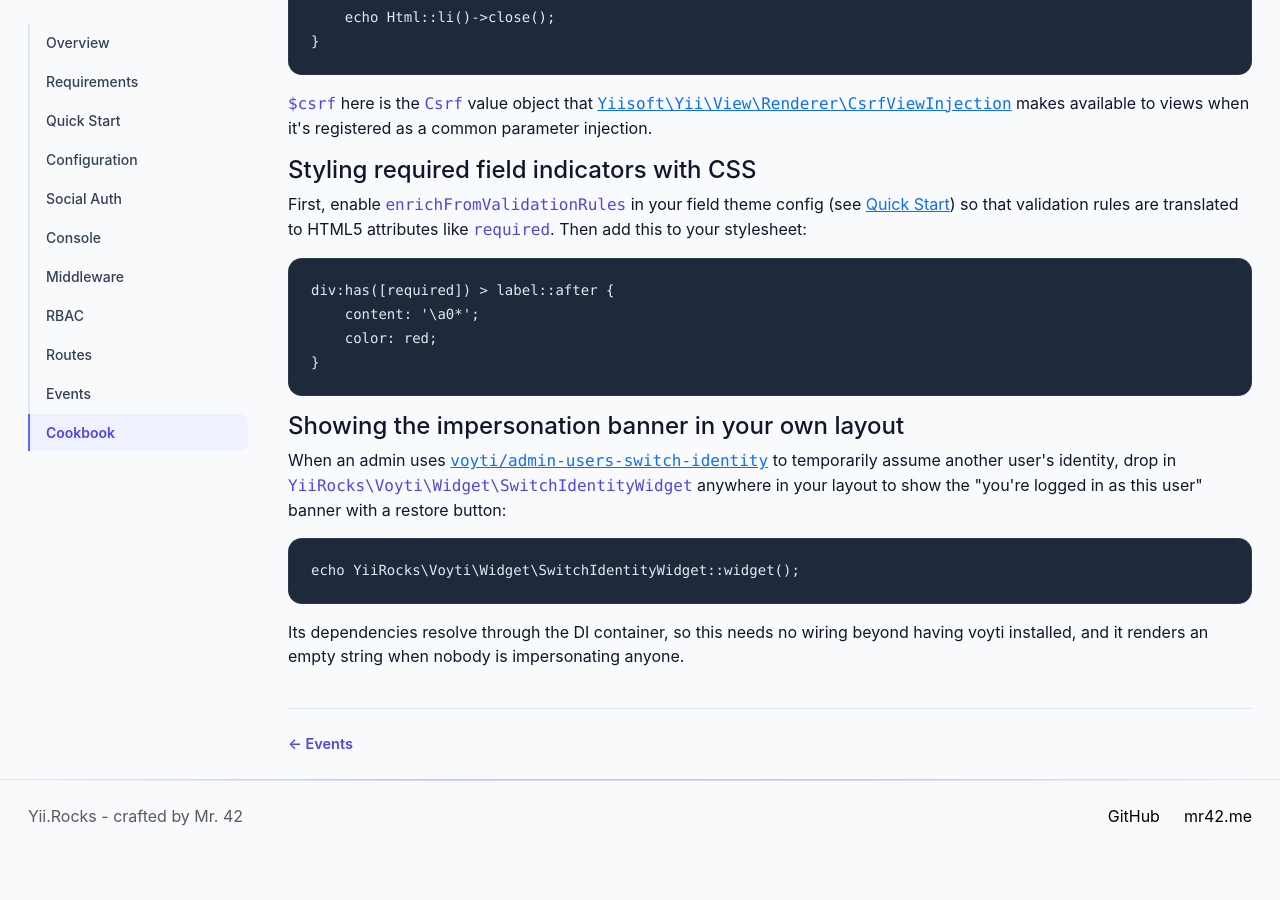
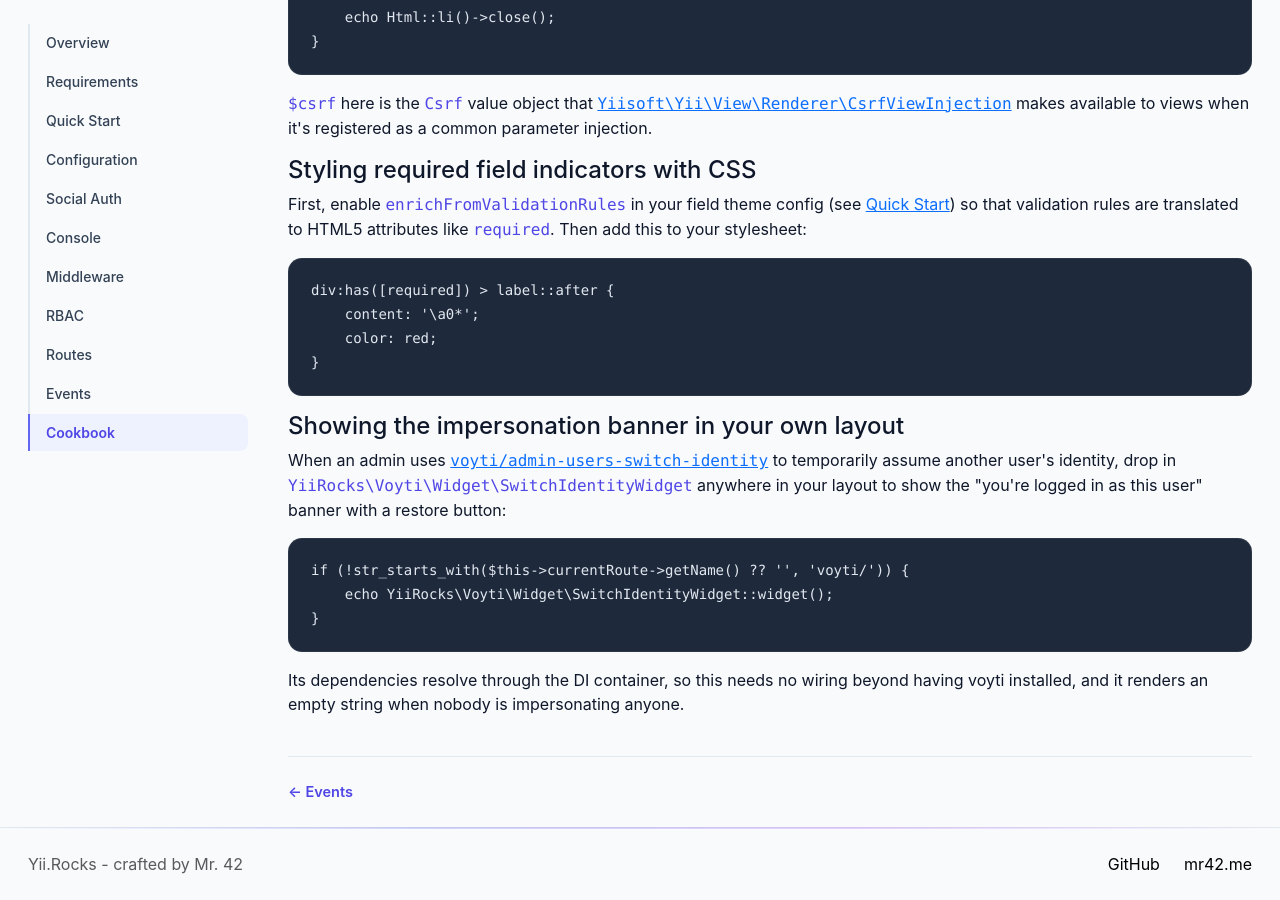
Before and after one commit to YiiRocks/YiiRocks.github.io, a Jekyll site: the page built from voyti/cookbook/index.html, in a window 1280 px wide and 900 px high, scrolled down 987 px. Built offline with Jekyll 4.4.1, drawn with Linux system fonts in a browser that asks for light colours; a style sheet for code colours, icons or effects is not loaded; before the commit the page ends 1839 px from its top, so only the background shows below that.

Commit message:
Guard SwitchIdentityWidget example against double-rendering on voyti pages
Voyti's own settings/admin views already render the widget via their shared menu partials, so echoing it unconditionally from a host layout duplicated it there.

```diff
--- a/voyti/cookbook/index.html
+++ b/voyti/cookbook/index.html
@@ -65,7 +65,9 @@ if (!$this->currentUser->isGuest()) {
             <code>YiiRocks\Voyti\Widget\SwitchIdentityWidget</code> anywhere in your layout to show
             the "you're logged in as this user" banner with a restore button:
         </p>
-        <pre class="doc-example mb-3"><code class="language-php">echo YiiRocks\Voyti\Widget\SwitchIdentityWidget::widget();</code></pre>
+        <pre class="doc-example mb-3"><code class="language-php">if (!str_starts_with($this->currentRoute->getName() ?? '', 'voyti/')) {
+    echo YiiRocks\Voyti\Widget\SwitchIdentityWidget::widget();
+}</code></pre>
         <p>
             Its dependencies resolve through the DI container, so this needs no wiring beyond
             having voyti installed, and it renders an empty string when nobody is impersonating
```
